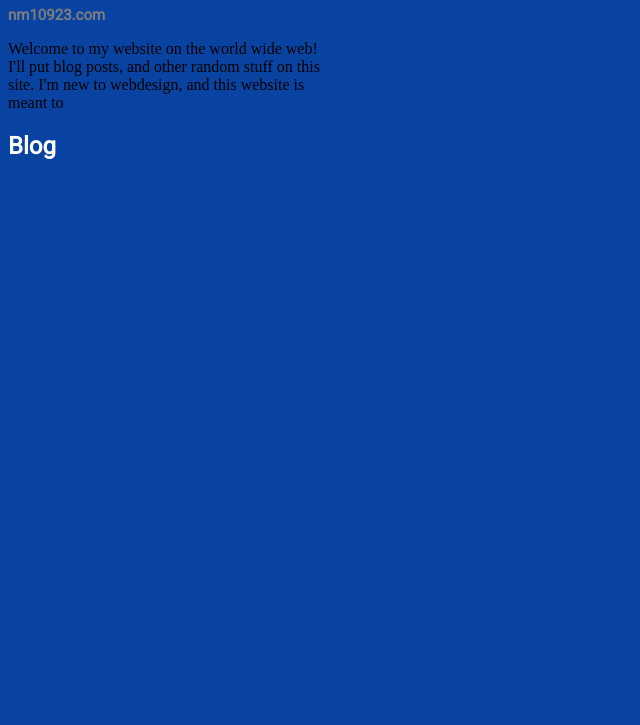
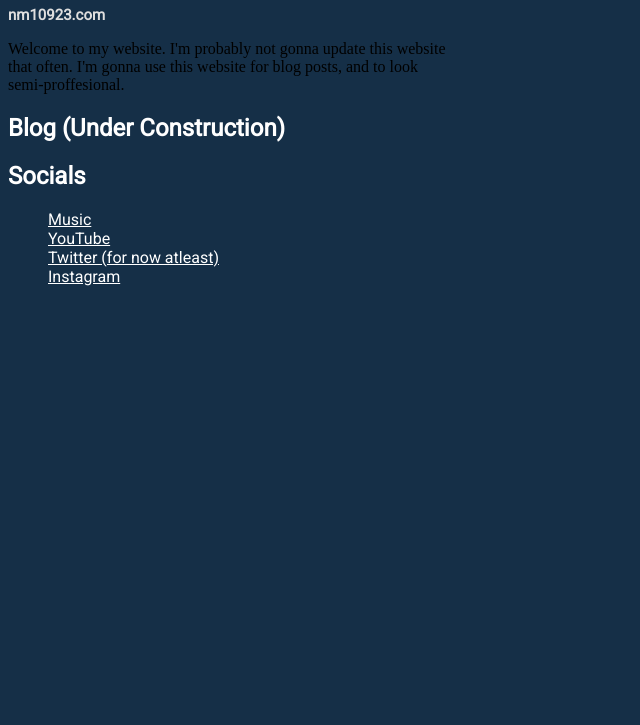
Before and after one commit to nm10923/planetnm, a plain HTML site: page testindex.html in a window 1280 px wide. Shown: the part 75-800 px from the top of the page, without its empty margins (0-640 px from the left). Drawn offline with Linux system fonts and the light colour scheme.

Commit message:
Update testindex.html

```diff
--- a/testindex.html
+++ b/testindex.html
@@ -1,16 +1,16 @@
 <!DOCTYPE html>
 <html>
   <head>
-    <title></title>
+    <title>NM10923.com</title>
     <link href="https://fonts.googleapis.com/css?family=Roboto&display=swap" rel="stylesheet">
   </head>
   <style>
     body {
-      background-color: #0843a1;
+      background-color: #152f47;
     }
 
     .infoBox1 {
-      width: 25%;
+      width: 35%;
 
     }
     h1 {
@@ -24,18 +24,41 @@
 
     .linkHeader {
       font-size:15px;
-      color: #7d7d7d;
+      color: #dedede;
       font-family: 'Roboto', sans-serif;
+    }
+    a {
+      font-family: 'Roboto', sans-serif;
+      color: #FFFFFF;
+    }
+
+    .socials {
+      right: 10%;
+      border-radius: 25px;
+      border-width: 2px;
+    }
+
+    .socialsList {
+      list-style-type: none;
+
     }
   </style>
   <body>
     <h1>NM10293</h1>
     <h2 class=linkHeader>nm10923.com</h2>
     <div class=infoBox1>
-      <p>Welcome to my website on the world wide web! I'll put blog posts, and other random stuff on this site. I'm new to webdesign, and this website is meant to </p>
+      <p>Welcome to my website. I'm probably not gonna update this website that often. I'm gonna use this website for blog posts, and to look semi-proffesional.</p>
     </div>
-    <h2>Blog</h2>
-    <ul>
-    </ul>
+    <h2>Blog (Under Construction)</h2>
+    <h2>Socials</h2>
+    <div class=socials>
+      <ul class=socialsList>
+        <li><a href=https://nm10923.bandcamp.com>Music</a><li>
+        <li><a href=https://youtube.com/nicomarc10923>YouTube</a></li>
+        <li><a href=https://twitter.com/NM10923>Twitter (for now atleast)</a></li>
+        <li><a href=https://instagram.com/nm10923>Instagram</a></li>
+        <li><a href=https://reddit.com/user/nicomarc10923</a></li>
+      </ul>
+    </div>
   </body>
 </html>
```
